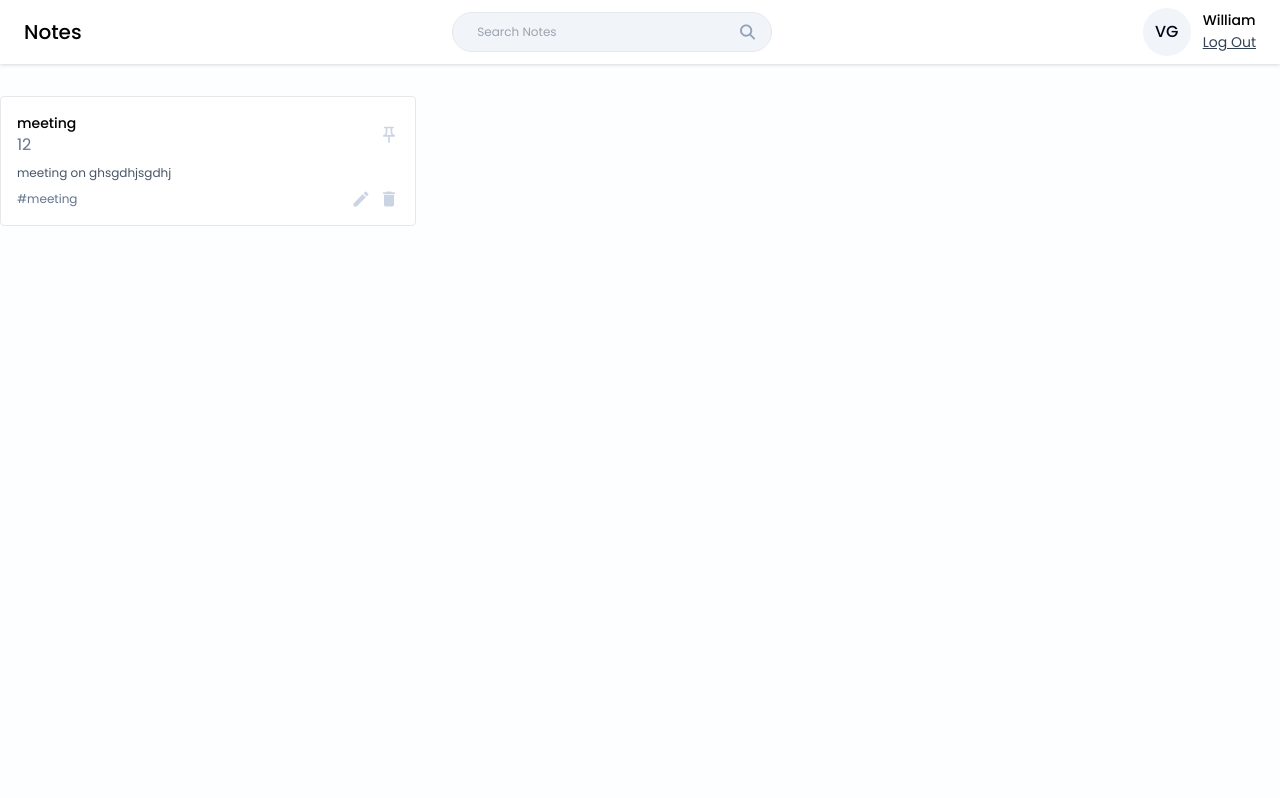
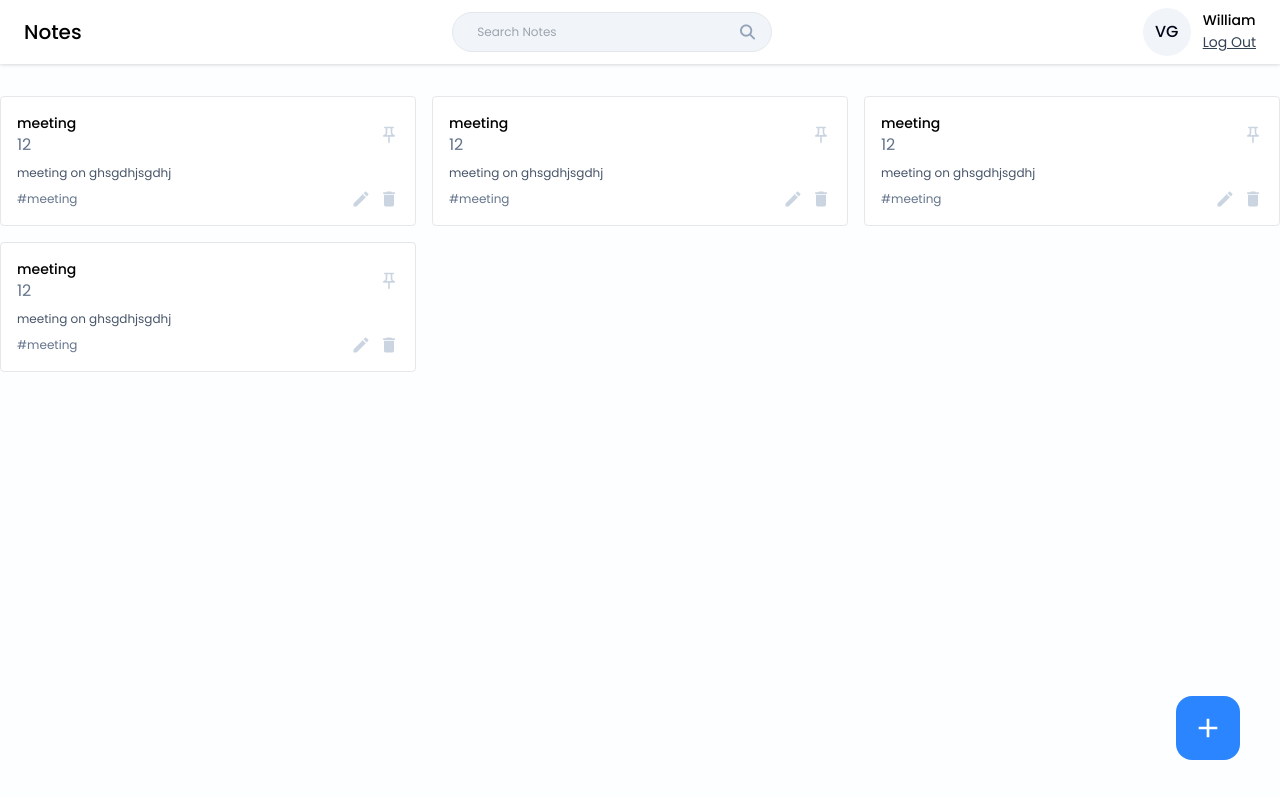
Before and after one commit to vinayagangadhar02/Notes-Maker, a React (Vite) app in the folder frontend/notes-app/: page /dashboard in a window 1280 px wide. Built offline with nearby package versions, Linux system fonts and the light colour scheme.

Commit message:
noteCard updated

```diff
--- a/frontend/notes-app/src/pages/Home/Home.jsx
+++ b/frontend/notes-app/src/pages/Home/Home.jsx
@@ -1,6 +1,8 @@
 import React from 'react'
 import Navbar from "../../components/Navbar/Navbar";
 import NoteCard from "../../components/Cards/NoteCard"
+import {MdAdd} from "react-icons/md"
+
 const Home = () => {
   return (
     <>
@@ -22,9 +24,62 @@
 
       }}
       />
+
+<NoteCard title="meeting"
+      date="12"
+      content="meeting on ghsgdhjsgdhj"
+      tags="#meeting"
+      isPinned={true}
+      onEdit={()=>{
+
+      }}
+      onDelete={()=>{
+
+      }}
+      onPinNote={()=>{
+
+      }}
+      />
+
+<NoteCard title="meeting"
+      date="12"
+      content="meeting on ghsgdhjsgdhj"
+      tags="#meeting"
+      isPinned={true}
+      onEdit={()=>{
+
+      }}
+      onDelete={()=>{
+
+      }}
+      onPinNote={()=>{
+
+      }}
+      />
+
+<NoteCard title="meeting"
+      date="12"
+      content="meeting on ghsgdhjsgdhj"
+      tags="#meeting"
+      isPinned={true}
+      onEdit={()=>{
+
+      }}
+      onDelete={()=>{
+
+      }}
+      onPinNote={()=>{
+
+      }}
+      />
       </div>
     </div>
+<button className='w-16 h-16 flex items-center justify-center rounded-2xl bg-primary hover:bg-blue-600 absolute right-10 bottom-10' onClick={()=>{}}>
 
+
+<MdAdd className="text-[32px] text-white"/>
+
+</button>
    </>
   )
 }
```
